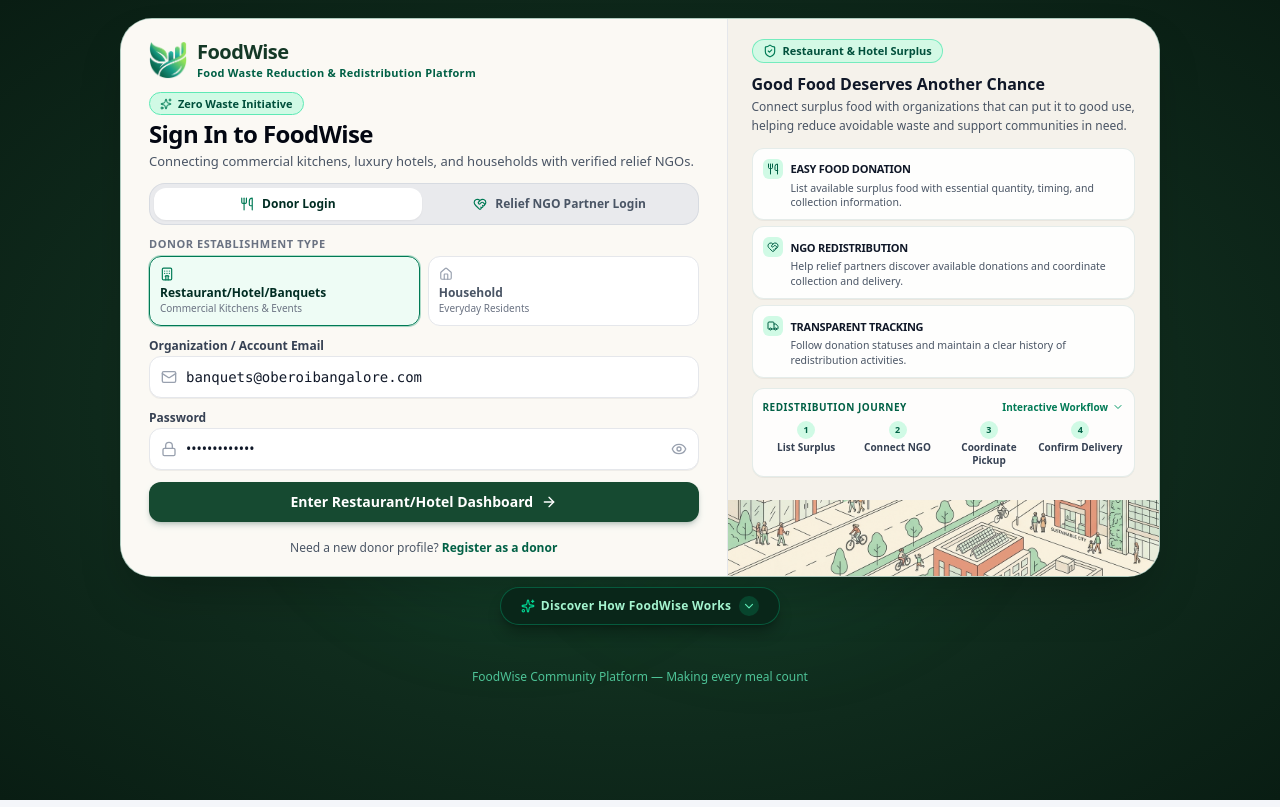
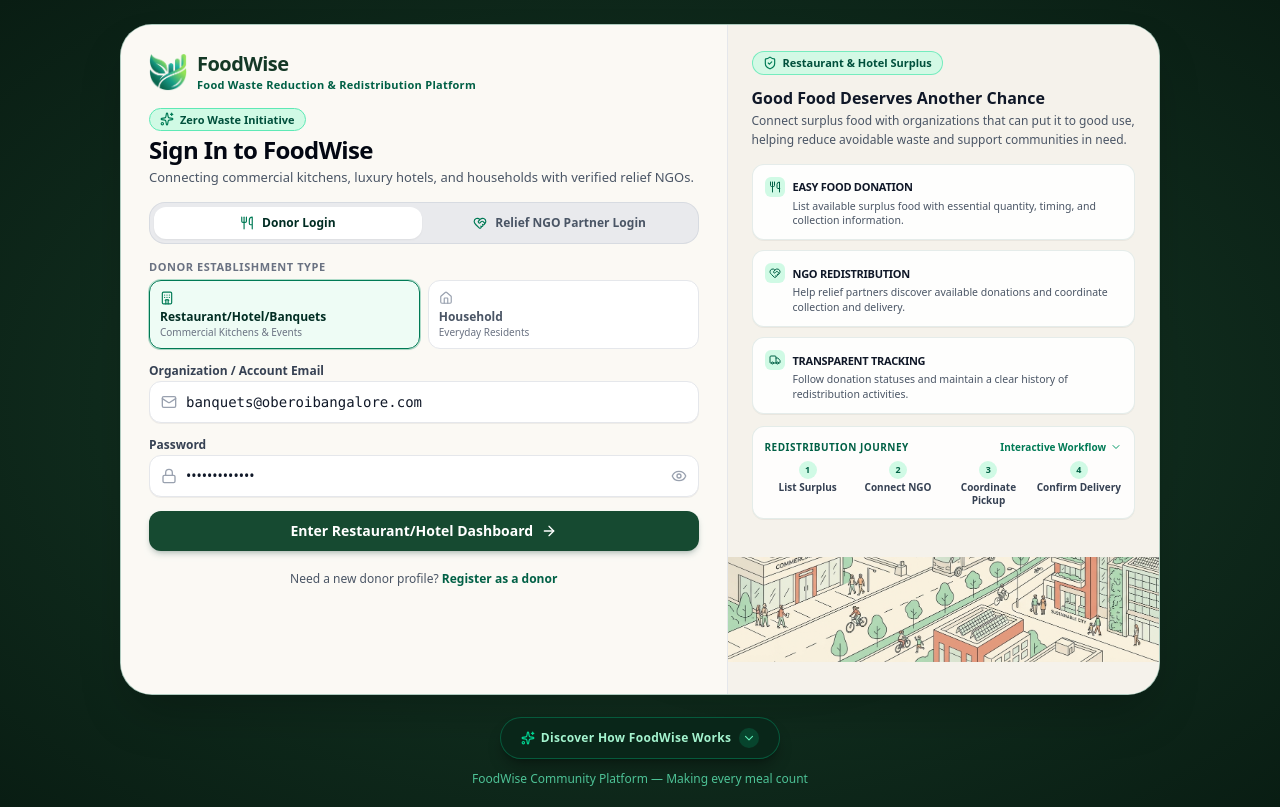
Before and after one commit to nabeel05-ship-it/FoodWise, a Next.js app: page / in a window 1280 px wide. Built offline with nearby package versions, Linux system fonts and the light colour scheme; no server answers.

Commit message:
fix: balance landing page viewport layout

```diff
--- a/src/app/globals.css
+++ b/src/app/globals.css
@@ -552,3 +552,21 @@
     transform: none !important;
   }
 }
+
+/* ─── Landing Hero Viewport Balance for Tall Screens (≥800px) ─── */
+@media (min-height: 800px) {
+  .hero-card-left {
+    padding-top: 1.625rem !important;
+    padding-bottom: 1.625rem !important;
+  }
+  .hero-card-right {
+    padding-top: 1.625rem !important;
+    padding-bottom: 1.625rem !important;
+  }
+  .hero-illustration {
+    max-height: 105px !important;
+  }
+  .hero-cue-spacing {
+    margin-top: 1.35rem !important;
+  }
+}
--- a/src/app/page.tsx
+++ b/src/app/page.tsx
@@ -196,7 +196,7 @@ export default function LoginPage() {
   return (
     <SmoothScrollWrapper>
       <div
-        className="min-h-screen flex flex-col items-center justify-start px-3 sm:px-6 pt-2 sm:pt-3 lg:pt-3.5 pb-8 sm:pb-12 relative overflow-x-hidden"
+        className="min-h-screen flex flex-col items-center justify-between px-3 sm:px-6 pt-3 sm:pt-4 lg:pt-5 xl:pt-6 pb-3 sm:pb-4 lg:pb-5 relative overflow-x-hidden"
         style={{
           background: "radial-gradient(ellipse at center, #18422A 0%, #0F2A1C 60%, #091D13 100%)",
         }}
@@ -205,15 +205,17 @@ export default function LoginPage() {
       <div className="absolute top-1/4 left-1/4 w-96 h-96 bg-emerald-500/10 rounded-full blur-3xl pointer-events-none" />
       <div className="absolute bottom-1/4 right-1/4 w-96 h-96 bg-emerald-600/10 rounded-full blur-3xl pointer-events-none" />
 
+      {/* Hero Viewport Presentation (Login Card + Discovery Button) */}
+      <div className="w-full max-w-[1040px] flex-1 flex flex-col items-center justify-start lg:justify-center lg:my-auto z-10">
         {/* Main Centered Authentication Card */}
         <motion.div
           initial={prefersReduced ? false : { opacity: 0, scale: 0.98, y: 16 }}
           animate={{ opacity: 1, scale: 1, y: 0 }}
           transition={MOTION_SPRINGS.natural}
-        className="w-full max-w-[1040px] bg-[#FBF9F4] rounded-[28px] sm:rounded-[32px] shadow-2xl overflow-hidden border border-emerald-800/30 relative z-10 grid grid-cols-1 lg:grid-cols-12 mt-0.5 sm:mt-1"
+          className="w-full max-w-[1040px] bg-[#FBF9F4] rounded-[28px] sm:rounded-[32px] shadow-2xl overflow-hidden border border-emerald-800/30 relative z-10 grid grid-cols-1 lg:grid-cols-12"
         >
           {/* LEFT COLUMN: Clean Authentication (7 cols) */}
-        <div className="lg:col-span-7 p-5 sm:p-6 lg:px-7 lg:py-5 flex flex-col justify-between bg-[#FBF9F4]">
+          <div className="lg:col-span-7 p-4 sm:p-5 lg:px-7 lg:py-5 hero-card-left flex flex-col justify-between bg-[#FBF9F4]">
           <div>
             {/* Top Logo & Brand */}
             <div className="flex items-center justify-between">
@@ -235,14 +237,14 @@ export default function LoginPage() {
             </div>
 
             {/* Header Message */}
-            <div className="my-2 sm:my-2.5">
+            <div className="my-2 sm:my-2.5 lg:my-3 xl:my-3.5">
               <motion.div
                 initial={prefersReduced ? false : { opacity: 0, y: 6 }}
                 animate={{ opacity: 1, y: 0 }}
                 transition={{ duration: MOTION_DURATIONS.fast }}
                 className="inline-flex items-center gap-1.5 px-2.5 py-0.5 rounded-full bg-emerald-100 text-emerald-900 border border-emerald-300 text-[10px] sm:text-[11px] font-bold mb-1"
               >
-                <Sparkles className="w-3 h-3 text-emerald-700" />
+                <Sparkles className="w-3.5 h-3.5 text-emerald-700" />
                 Zero Waste Initiative
               </motion.div>
               <h1 className="text-xl sm:text-2xl font-extrabold text-gray-950 tracking-tight leading-tight">
@@ -264,7 +266,7 @@ export default function LoginPage() {
             </div>
 
             {/* PRIMARY AUTH TABS: DONOR LOGIN vs NGO / RELIEF LOGIN */}
-            <div className="p-1 rounded-2xl bg-gray-200/80 border border-gray-300/70 grid grid-cols-2 gap-1 mb-2.5 relative">
+            <div className="p-1 rounded-2xl bg-gray-200/80 border border-gray-300/70 grid grid-cols-2 gap-1 mb-2.5 sm:mb-3 lg:mb-3.5 relative">
               <button
                 type="button"
                 onClick={() => handleAuthTypeChange("DONOR")}
@@ -314,7 +316,7 @@ export default function LoginPage() {
                   animate={{ opacity: 1, height: "auto" }}
                   exit={{ opacity: 0, height: 0 }}
                   transition={{ duration: MOTION_DURATIONS.fast }}
-                  className="mb-2.5 sm:mb-3"
+                  className="mb-2.5 sm:mb-3 lg:mb-3.5"
                 >
                   <label className="block text-[10px] sm:text-[11px] font-bold uppercase tracking-wider text-gray-500 mb-1">
                     Donor Establishment Type
@@ -359,7 +361,7 @@ export default function LoginPage() {
                   exit={{ opacity: 0, x: -8 }}
                   transition={{ duration: MOTION_DURATIONS.fast }}
                   onSubmit={handleSignIn}
-                  className="space-y-2.5 sm:space-y-3"
+                  className="space-y-2.5 sm:space-y-3 lg:space-y-3.5"
                 >
                   <div>
                     <div className="flex items-center justify-between mb-0.5">
@@ -673,8 +675,8 @@ export default function LoginPage() {
         </div>
 
         {/* RIGHT COLUMN: Role Details & Impact (5 cols) */}
-        <div className="lg:col-span-5 bg-[#F5F2EB] p-5 sm:p-6 lg:px-6 lg:py-5 flex flex-col justify-between relative overflow-hidden border-t lg:border-t-0 lg:border-l border-gray-200">
-          <div className="space-y-2 sm:space-y-2.5 relative z-10">
+        <div className="lg:col-span-5 bg-[#F5F2EB] p-4 sm:p-5 lg:px-6 lg:py-5 hero-card-right flex flex-col justify-between relative overflow-hidden border-t lg:border-t-0 lg:border-l border-gray-200">
+          <div className="space-y-2 sm:space-y-2.5 lg:space-y-3 relative z-10">
             {/* Top capability badge */}
             <div className="flex items-center gap-2">
               <span className="inline-flex items-center gap-1.5 px-2.5 py-0.5 rounded-full bg-emerald-100/90 text-emerald-900 border border-emerald-300/80 text-[10px] sm:text-[11px] font-bold">
@@ -698,10 +700,10 @@ export default function LoginPage() {
             </div>
 
             {/* 3 Compact Feature Benefit Cards */}
-            <div className="space-y-1.5 pt-0.5">
+            <div className="space-y-1.5 sm:space-y-2 lg:space-y-2 xl:space-y-2.5 pt-0.5">
               <motion.div
                 whileHover={prefersReduced ? undefined : { y: -2 }}
-                className="bg-white/90 border border-emerald-900/10 rounded-xl p-2 sm:p-2.5 shadow-2xs transition-shadow"
+                className="bg-white/90 border border-emerald-900/10 rounded-xl p-2 sm:p-2.5 lg:p-2.5 xl:p-3 shadow-2xs transition-shadow"
               >
                 <div className="flex items-center gap-2 mb-0.5">
                   <div className="w-5 h-5 rounded-md bg-emerald-100 flex items-center justify-center shrink-0">
@@ -716,7 +718,7 @@ export default function LoginPage() {
 
               <motion.div
                 whileHover={prefersReduced ? undefined : { y: -2 }}
-                className="bg-white/90 border border-emerald-900/10 rounded-xl p-2 sm:p-2.5 shadow-2xs transition-shadow"
+                className="bg-white/90 border border-emerald-900/10 rounded-xl p-2 sm:p-2.5 lg:p-2.5 xl:p-3 shadow-2xs transition-shadow"
               >
                 <div className="flex items-center gap-2 mb-0.5">
                   <div className="w-5 h-5 rounded-md bg-emerald-100 flex items-center justify-center shrink-0">
@@ -731,7 +733,7 @@ export default function LoginPage() {
 
               <motion.div
                 whileHover={prefersReduced ? undefined : { y: -2 }}
-                className="bg-white/90 border border-emerald-900/10 rounded-xl p-2 sm:p-2.5 shadow-2xs transition-shadow"
+                className="bg-white/90 border border-emerald-900/10 rounded-xl p-2 sm:p-2.5 lg:p-2.5 xl:p-3 shadow-2xs transition-shadow"
               >
                 <div className="flex items-center gap-2 mb-0.5">
                   <div className="w-5 h-5 rounded-md bg-emerald-100 flex items-center justify-center shrink-0">
@@ -748,7 +750,7 @@ export default function LoginPage() {
             {/* Redistribution Journey Flow with interactive workflow discovery link */}
             <div
               onClick={handleScrollToWorkflow}
-              className="bg-white/85 hover:bg-white border border-emerald-900/10 hover:border-emerald-600/40 rounded-xl p-2 sm:p-2.5 cursor-pointer transition-all shadow-2xs hover:shadow-xs group"
+              className="bg-white/85 hover:bg-white border border-emerald-900/10 hover:border-emerald-600/40 rounded-xl p-2 sm:p-2.5 lg:p-2.5 xl:p-3 cursor-pointer transition-all shadow-2xs hover:shadow-xs group"
               title="Click to view the full interactive 5-stage redistribution workflow"
             >
               <div className="flex items-center justify-between mb-1.5">
@@ -790,19 +792,19 @@ export default function LoginPage() {
           </div>
 
           {/* Sustainable Food Logistics Illustration */}
-          <div className="mt-2 sm:mt-2.5 -mx-5 -mb-5 sm:-mx-6 sm:-mb-6 lg:-mx-6 lg:-mb-6 relative flex justify-end">
+          <div className="mt-2 sm:mt-2.5 lg:mt-3 -mx-4 -mb-4 sm:-mx-5 -mb-5 sm:-mx-6 sm:-mb-6 lg:-mx-6 lg:-mb-5 hero-card-right relative flex justify-end">
             {/* eslint-disable-next-line @next/next/no-img-element */}
             <img
               src="/login-illustration.png"
               alt="FoodWise Sustainable Surplus Food Redistribution"
-              className="w-full max-h-[75px] sm:max-h-[80px] lg:max-h-[80px] object-cover object-bottom opacity-95 hover:opacity-100 transition-opacity"
+              className="w-full max-h-[75px] sm:max-h-[82px] lg:max-h-[85px] hero-illustration object-cover object-bottom opacity-95 hover:opacity-100 transition-opacity"
             />
           </div>
         </div>
       </motion.div>
 
       {/* Scroll Discovery Cue */}
-      <div className="w-full max-w-[1040px] flex justify-center mt-2 mb-2.5 sm:mt-2.5 sm:mb-3 z-20">
+      <div className="w-full max-w-[1040px] flex justify-center mt-2.5 sm:mt-3 lg:mt-3.5 hero-cue-spacing z-20">
         <motion.button
           type="button"
           onClick={handleScrollToWorkflow}
@@ -810,7 +812,7 @@ export default function LoginPage() {
           animate={{ opacity: 1, y: 0 }}
           whileHover={prefersReduced ? undefined : { y: 2, scale: 1.02 }}
           whileTap={prefersReduced ? undefined : { scale: 0.98 }}
-          className="inline-flex items-center gap-2 px-4 py-2 sm:px-5 sm:py-2 rounded-full bg-[#0A261A]/95 hover:bg-[#0E3524] text-emerald-200 hover:text-white border border-emerald-500/35 shadow-lg shadow-black/30 text-xs font-bold tracking-wide transition-all cursor-pointer backdrop-blur-md focus-visible:outline-none focus-visible:ring-2 focus-visible:ring-emerald-400 group"
+          className="inline-flex items-center gap-2 px-4 py-2 sm:px-5 sm:py-2.5 rounded-full bg-[#0A261A]/95 hover:bg-[#0E3524] text-emerald-200 hover:text-white border border-emerald-500/35 shadow-lg shadow-black/30 text-xs font-bold tracking-wide transition-all cursor-pointer backdrop-blur-md focus-visible:outline-none focus-visible:ring-2 focus-visible:ring-emerald-400 group"
           aria-label="Discover how FoodWise rescues surplus food"
         >
           <span className="flex items-center gap-1.5">
@@ -826,6 +828,7 @@ export default function LoginPage() {
           </motion.span>
         </motion.button>
       </div>
+      </div>
 
       {/* Interactive Food Redistribution Showcase */}
       {isWorkflowRevealed && (
@@ -834,14 +837,14 @@ export default function LoginPage() {
           initial={prefersReduced ? false : { opacity: 0, y: 16 }}
           animate={{ opacity: 1, y: 0 }}
           transition={{ ...MOTION_SPRINGS.gentle, delay: 0.1 }}
-          className="w-full max-w-[1040px] mt-1 sm:mt-2 z-10 scroll-mt-6 sm:scroll-mt-8"
+          className="w-full max-w-[1040px] mt-6 sm:mt-8 z-10 scroll-mt-6 sm:scroll-mt-8"
         >
           <FoodRedistributionWorkflow />
         </motion.div>
       )}
 
       {/* Footer Branding */}
-      <div className="mt-8 text-center text-xs text-emerald-300/80 font-medium">
+      <div className="mt-4 sm:mt-6 lg:mt-auto pt-2 sm:pt-3 text-center text-xs text-emerald-300/80 font-medium z-10">
         FoodWise Community Platform — Making every meal count
       </div>
     </div>
```
Lines whose indentation alone changed are shown as unchanged.
